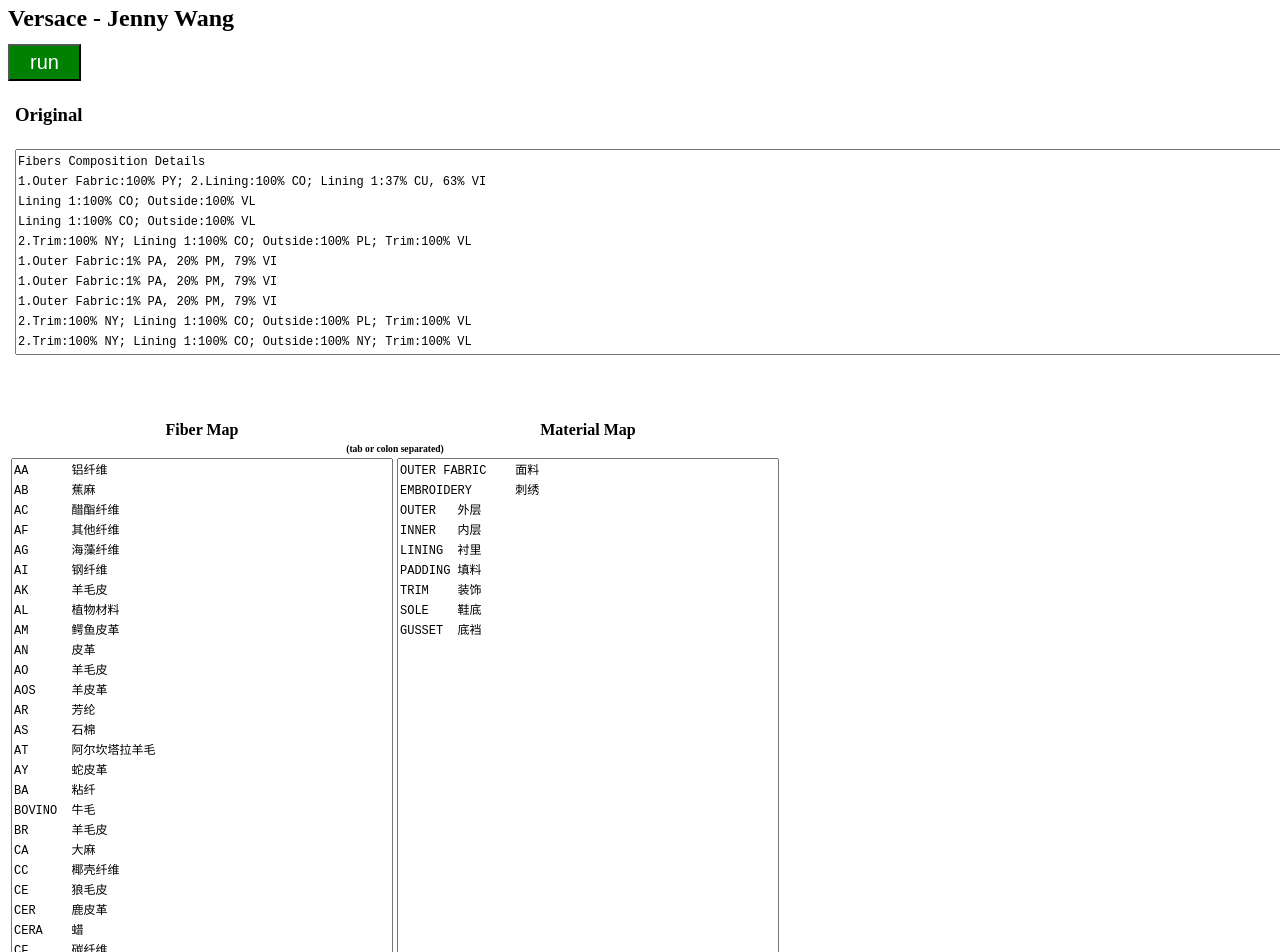
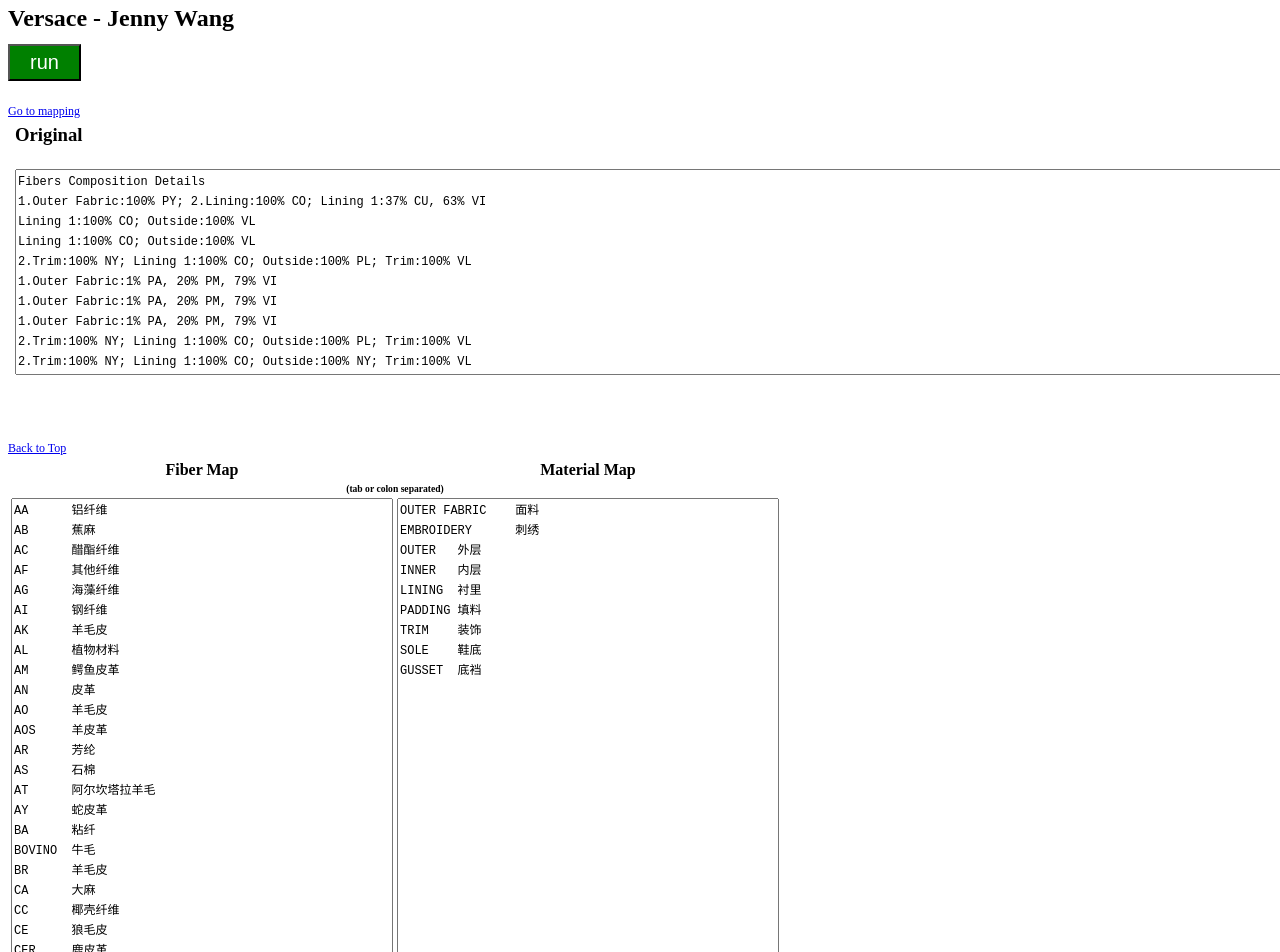
Before and after one commit to wyun/jenny-versace, a plain HTML site: page index.html in a window 1280 px wide. Shown: the top 952 px of the page. Drawn offline with nearby package versions, Linux system fonts and the light colour scheme.

Commit message:
Update index.html

```diff
--- a/index.html
+++ b/index.html
@@ -18,6 +18,7 @@
 <br>
 <div class='error'>
 </div>
+<a href='#mapSection'>Go to mapping</a>
 <table>
 <tr>
   <td>
@@ -832,7 +833,8 @@
 <br>
 <br>
 <br>
-<table>
+  <a href='#result'>Back to Top</a>
+<table id='mapSection'>
 <thead>
 <tr>
   <th width="50%">Fiber Map</th>
```
